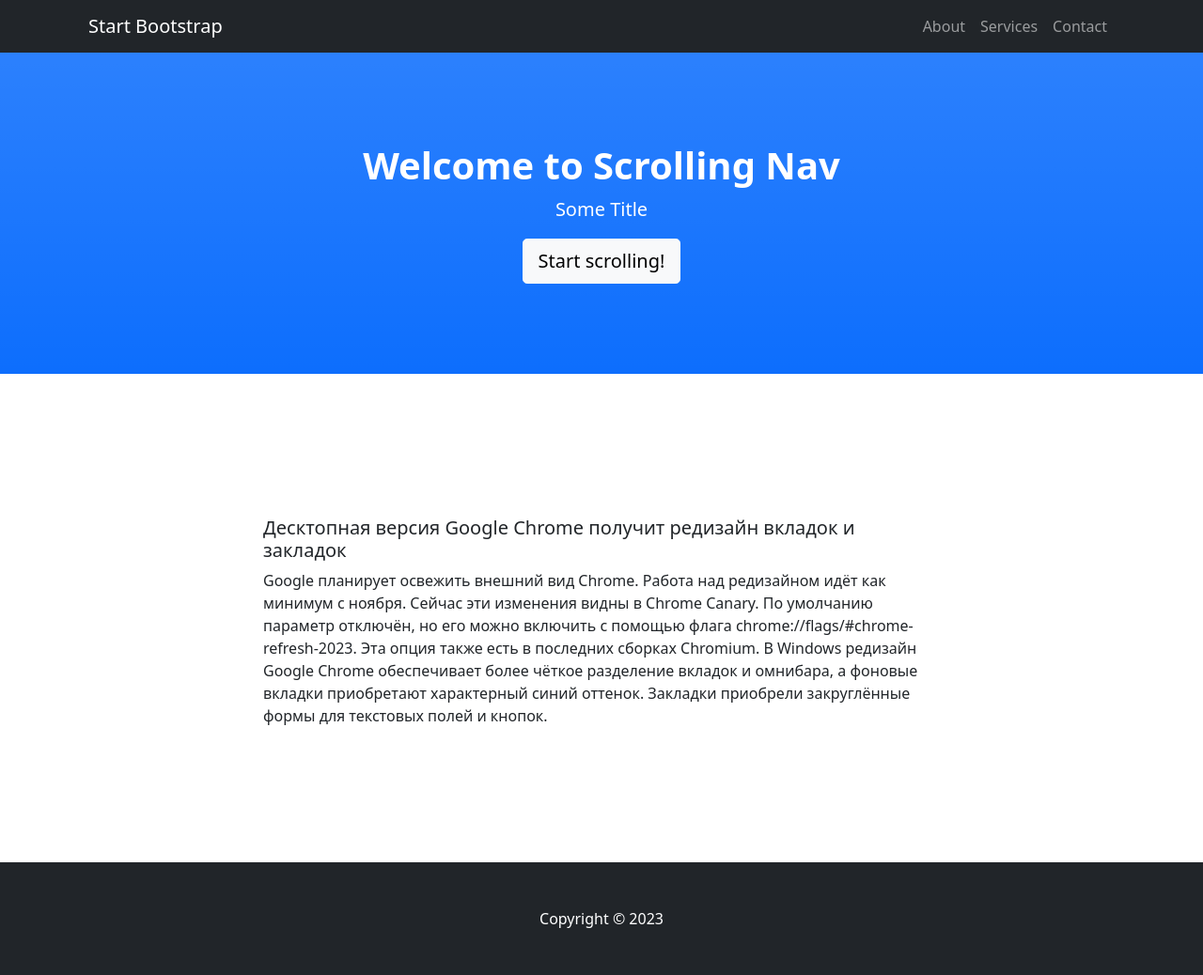
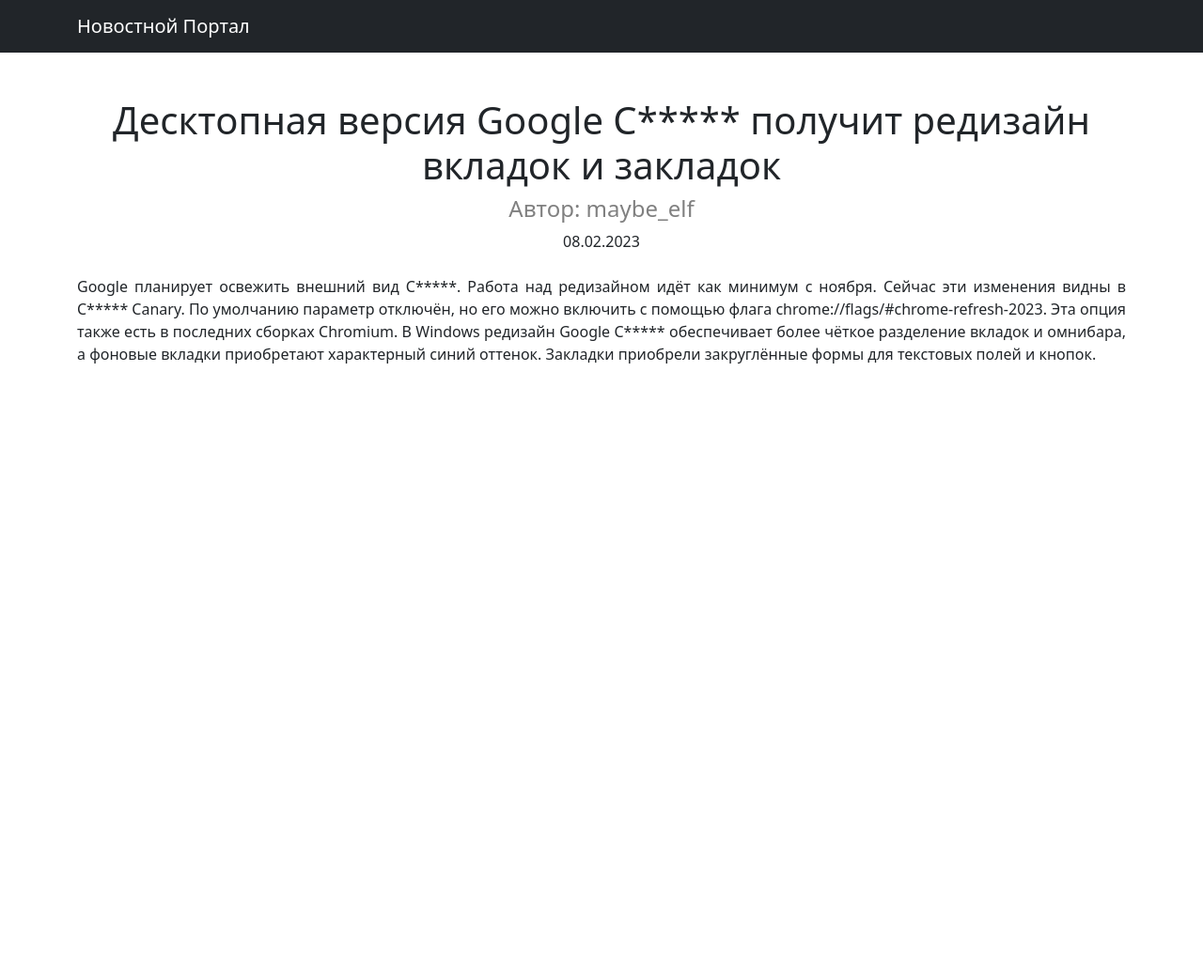
Before and after one commit to zhoomabekov/NewsPortal, a Django app: page /news/3 in a window 1280 px wide. Shown: the whole page at 94% size. After the commit the page ends 387 px from the top, so only its background shows below. Run offline with Django 4.2, Linux system fonts and the light colour scheme; data comes from the database, SQL or seed files in the repository; both versions use the stored data as it was after the commit; some libraries are stand-ins or nearby versions.

Commit message:
DONE. D6.6 Итоговое задание

```diff
--- /dev/null
+++ b/NewsPortal_HW/portal_app/templatetags/custom_filters.py
@@ -0,0 +1,15 @@
+from django import template
+
+register = template.Library()
+
+@register.filter()
+def censor(value):
+    # представим, что слова 'программирования', 'стандарт', 'Chrome' являются нецензурными и их нужно отфильтровать
+    if 'программирования' in value:
+        value = value.replace('программирования', 'п***************')
+    elif 'стандарт' in value:
+        value = value.replace('стандарт', 'с*******')
+    elif 'Chrome' in value:
+        value = value.replace('Chrome', 'C*****')
+
+    return value
--- a/NewsPortal_HW/portal_app/views.py
+++ b/NewsPortal_HW/portal_app/views.py
@@ -3,7 +3,7 @@
 
 class PostsList(ListView):
     model = Post
-    ordering = 'title'
+    ordering = '-post_created'
     template_name = 'posts.html'
     context_object_name = 'posts'
 
--- a/NewsPortal_HW/templates/flatpages/default.html
+++ b/NewsPortal_HW/templates/flatpages/default.html
@@ -6,56 +6,30 @@
         <meta name="description" content="" />
         <meta name="author" content="" />
         <title> {% block title %} {% endblock title %} </title>
+        <!-- Favicon-->
         <link rel="icon" type="image/x-icon" href="assets/favicon.ico" />
         <!-- Core theme CSS (includes Bootstrap)-->
         {% load static %}
         <link href="{% static 'css/styles.css' %}" rel="stylesheet" />
     </head>
-    <body id="page-top">
-        <!-- Navigation-->
-        <nav class="navbar navbar-expand-lg navbar-dark bg-dark fixed-top" id="mainNav">
-            <div class="container px-4">
-                <a class="navbar-brand" href="#page-top">Start Bootstrap</a>
-                <button class="navbar-toggler" type="button" data-bs-toggle="collapse" data-bs-target="#navbarResponsive" aria-controls="navbarResponsive" aria-expanded="false" aria-label="Toggle navigation"><span class="navbar-toggler-icon"></span></button>
-                <div class="collapse navbar-collapse" id="navbarResponsive">
-                    <ul class="navbar-nav ms-auto">
-                        <li class="nav-item"><a class="nav-link" href="#about">About</a></li>
-                        <li class="nav-item"><a class="nav-link" href="#services">Services</a></li>
-                        <li class="nav-item"><a class="nav-link" href="#contact">Contact</a></li>
-                    </ul>
-                </div>
+    <body>
+        <!-- Responsive navbar-->
+        <nav class="navbar navbar-expand-lg navbar-dark bg-dark">
+            <div class="container">
+                <a class="navbar-brand" href="#">Новостной Портал</a>
+                <button class="navbar-toggler" type="button" data-bs-toggle="collapse" data-bs-target="#navbarSupportedContent" aria-controls="navbarSupportedContent" aria-expanded="false" aria-label="Toggle navigation"><span class="navbar-toggler-icon"></span></button>
+
             </div>
         </nav>
-        <!-- Header-->
-        <header class="bg-primary bg-gradient text-white">
-            <div class="container px-4 text-center">
-                <h1 class="fw-bolder">Welcome to Scrolling Nav</h1>
-                <p class="lead"> Some Title </p>
-                <a class="btn btn-lg btn-light" href="#about">Start scrolling!</a>
+        <!-- Page content-->
+        <div class="container">
+            <div class="text-center mt-5">
+                <h1>
+
+                </h1>
+                <p class="lead">{% block content %} {% endblock content %}</p>
             </div>
-        </header>
-        <!-- About section-->
-        <section id="about">
-            <div class="container px-4">
-                <div class="row gx-4 justify-content-center">
-                    <div class="col-lg-8">
-                        <h2>{% block content %} {% endblock content %}</h2>
-<!--                        <p class="lead">This is a great place to talk about your webpage. This template is purposefully unstyled so you can use it as a boilerplate or starting point for you own landing page designs! This template features:</p>-->
-<!--                        <ul>-->
-<!--                            <li>Clickable nav links that smooth scroll to page sections</li>-->
-<!--                            <li>Responsive behavior when clicking nav links perfect for a one page website</li>-->
-<!--                            <li>Bootstrap's scrollspy feature which highlights which section of the page you're on in the navbar</li>-->
-<!--                            <li>Minimal custom CSS so you are free to explore your own unique design options</li>-->
-<!--                        </ul>-->
-                    </div>
-                </div>
-            </div>
-        </section>
-
-        <!-- Footer-->
-        <footer class="py-5 bg-dark">
-            <div class="container px-4"><p class="m-0 text-center text-white">Copyright &copy; 2023</p></div>
-        </footer>
+        </div>
 
     </body>
 </html>
--- a/NewsPortal_HW/templates/post.html
+++ b/NewsPortal_HW/templates/post.html
@@ -1,11 +1,17 @@
 {% extends 'flatpages/default.html' %}
 
+{% load custom_filters %}
+
 {% block title %}
-Title Test
+{{ post.title|censor }}
 {% endblock title %}
 
 
 {% block content %}
-<h5>{{ post.title }}</h5>
-{{ post.post_body }}
+<h1>{{ post.title|censor }}</h1>
+<h4 style="color:gray"> Автор: {{ post.author.user|default:'incognito' }} </h4>
+{{ post.post_created|date:'d.m.Y' }}
+<br>
+<br>
+<p align="justify"> {{ post.post_body|censor }} </p>
 {% endblock content %}
```
Also changed, not shown: NewsPortal_HW/templates/posts.html (+11 -3 lines), NewsPortal_HW/db.sqlite3.
